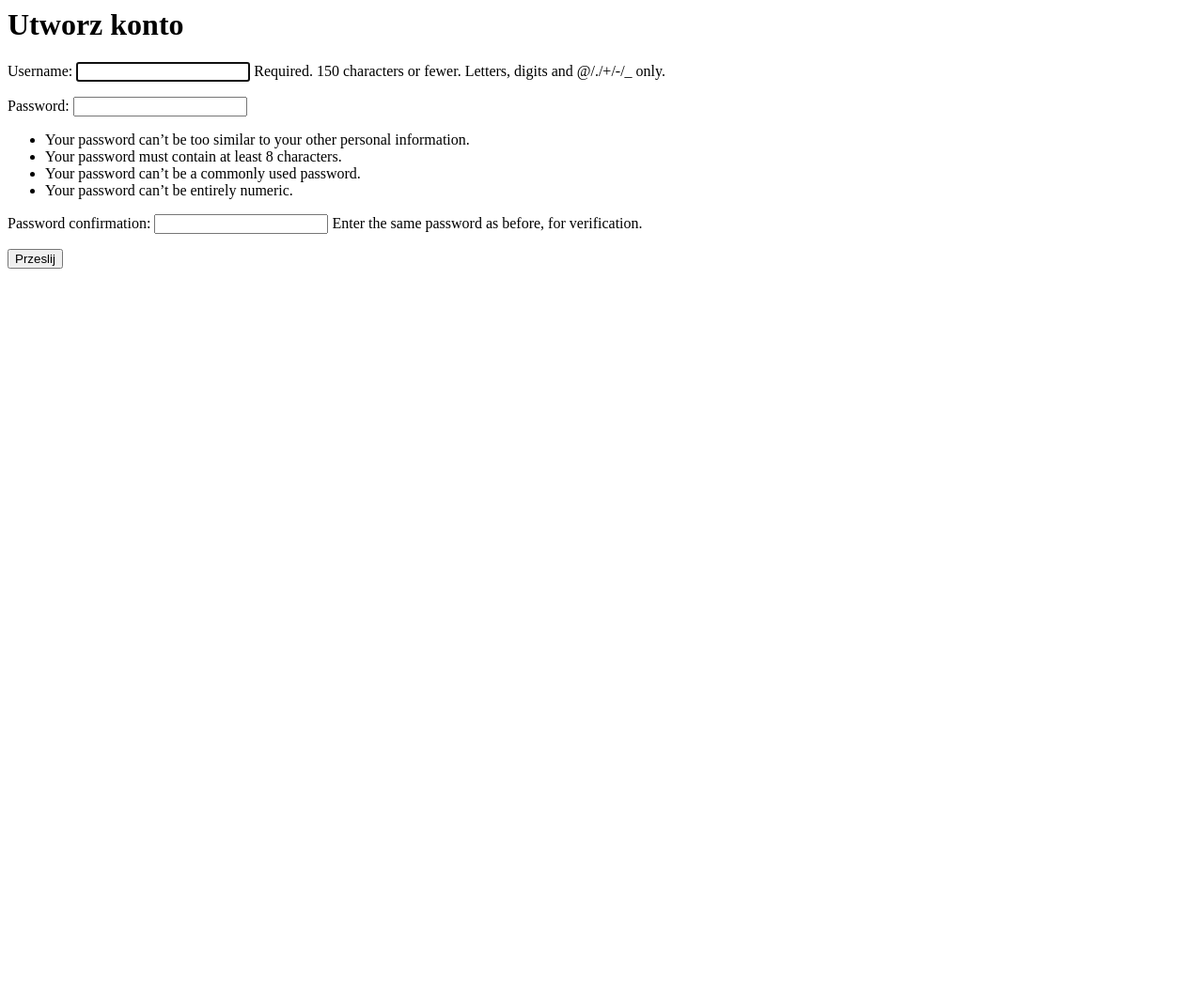
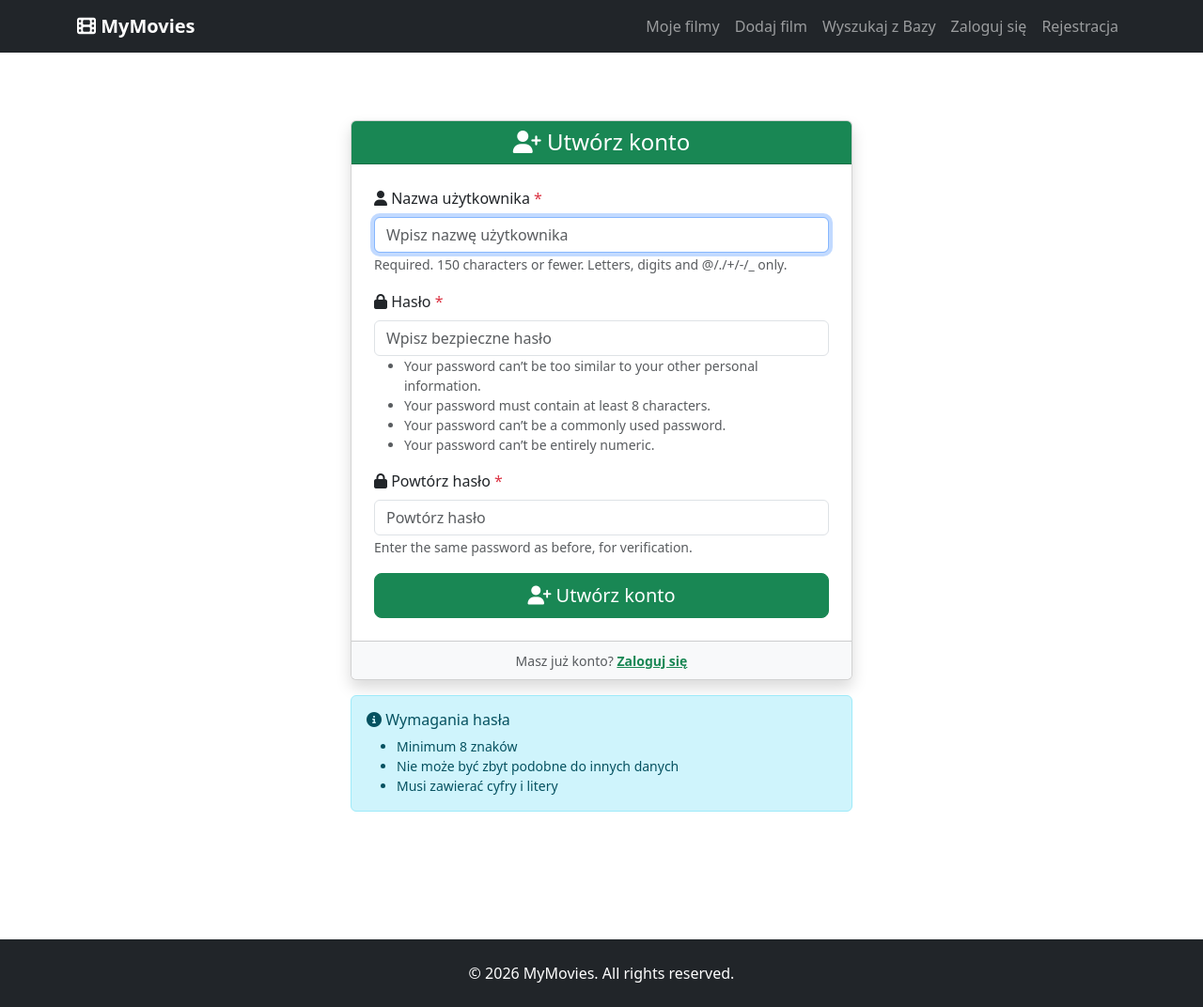
Before and after one commit to Wiktormisch/MyMovies, a Django app: page /register/ in a window 1280 px wide. Shown: the whole page at 94% size. Before the commit the page ends 286 px from the top, so only its background shows below. Run offline with Django 5.2, Linux system fonts and the light colour scheme; some libraries are stand-ins or nearby versions.

Commit message:
feat: style register page

```diff
--- a/Movies/templates/registration/register.html
+++ b/Movies/templates/registration/register.html
@@ -1,7 +1,98 @@
-<h1>Utworz konto</h1>
+{% extends 'base.html' %}
+{% load widget_tweaks %}
 
-<form method="post">
-    {% csrf_token %}
-    {{ form.as_p }}
-    <button type="sumbit">Przeslij</button>
-</form>
+{% block title %}Rejestracja - MyMovies{% endblock %}
+
+{% block content %}
+<div class="container py-5">
+    <div class="row justify-content-center">
+        <div class="col-md-8 col-lg-6">
+            <div class="card shadow">
+                <div class="card-header bg-success text-white text-center">
+                    <h2 class="h4 mb-0">
+                        <i class="fas fa-user-plus"></i> Utwórz konto
+                    </h2>
+                </div>
+
+                <div class="card-body p-4">
+                    <form method="POST" novalidate>
+                        {% csrf_token %}
+
+                        {% for field in form %}
+                        <div class="mb-3">
+                            <label for="{{ field.id_for_label }}" class="form-label">
+                                {% if field.name == 'username' %}
+                                <i class="fas fa-user"></i> Nazwa użytkownika
+                                {% elif field.name == 'email' %}
+                                <i class="fas fa-envelope"></i> Adres email
+                                {% elif field.name == 'password1' %}
+                                <i class="fas fa-lock"></i> Hasło
+                                {% elif field.name == 'password2' %}
+                                <i class="fas fa-lock"></i> Powtórz hasło
+                                {% else %}
+                                {{ field.label }}
+                                {% endif %}
+                                {% if field.field.required %}<span class="text-danger">*</span>{% endif %}
+                            </label>
+
+                            {% if field.name == 'password1' %}
+                                {{ field|add_class:"form-control"|attr:"placeholder:Wpisz bezpieczne hasło" }}
+                            {% elif field.name == 'password2' %}
+                                {{ field|add_class:"form-control"|attr:"placeholder:Powtórz hasło" }}
+                            {% elif field.name == 'email' %}
+                                {{ field|add_class:"form-control"|attr:"placeholder:twoj@email.com"|attr:"type:email" }}
+                            {% else %}
+                                {{ field|add_class:"form-control"|attr:"placeholder:Wpisz nazwę użytkownika" }}
+                            {% endif %}
+
+                            {% if field.errors %}
+                            <div class="alert alert-danger mt-2 py-2">
+                                <small>{{ field.errors }}</small>
+                            </div>
+                            {% endif %}
+
+                            {% if field.help_text and not field.errors %}
+                            <small class="form-text text-muted">{{ field.help_text }}</small>
+                            {% endif %}
+                        </div>
+                        {% endfor %}
+
+                        {% if form.non_field_errors %}
+                        <div class="alert alert-danger">
+                            {{ form.non_field_errors }}
+                        </div>
+                        {% endif %}
+
+                        <div class="d-grid">
+                            <button type="submit" class="btn btn-success btn-lg">
+                                <i class="fas fa-user-plus"></i> Utwórz konto
+                            </button>
+                        </div>
+                    </form>
+                </div>
+
+                <div class="card-footer bg-light text-center">
+                    <small class="text-muted">
+                        Masz już konto?
+                        <a href="{% url 'login' %}" class="text-success fw-bold">
+                            Zaloguj się
+                        </a>
+                    </small>
+                </div>
+            </div>
+
+            <!-- Warunki -->
+            <div class="alert alert-info mt-3">
+                <h6 class="alert-heading">
+                    <i class="fas fa-info-circle"></i> Wymagania hasła
+                </h6>
+                <ul class="mb-0 small">
+                    <li>Minimum 8 znaków</li>
+                    <li>Nie może być zbyt podobne do innych danych</li>
+                    <li>Musi zawierać cyfry i litery</li>
+                </ul>
+            </div>
+        </div>
+    </div>
+</div>
+{% endblock %}
```
